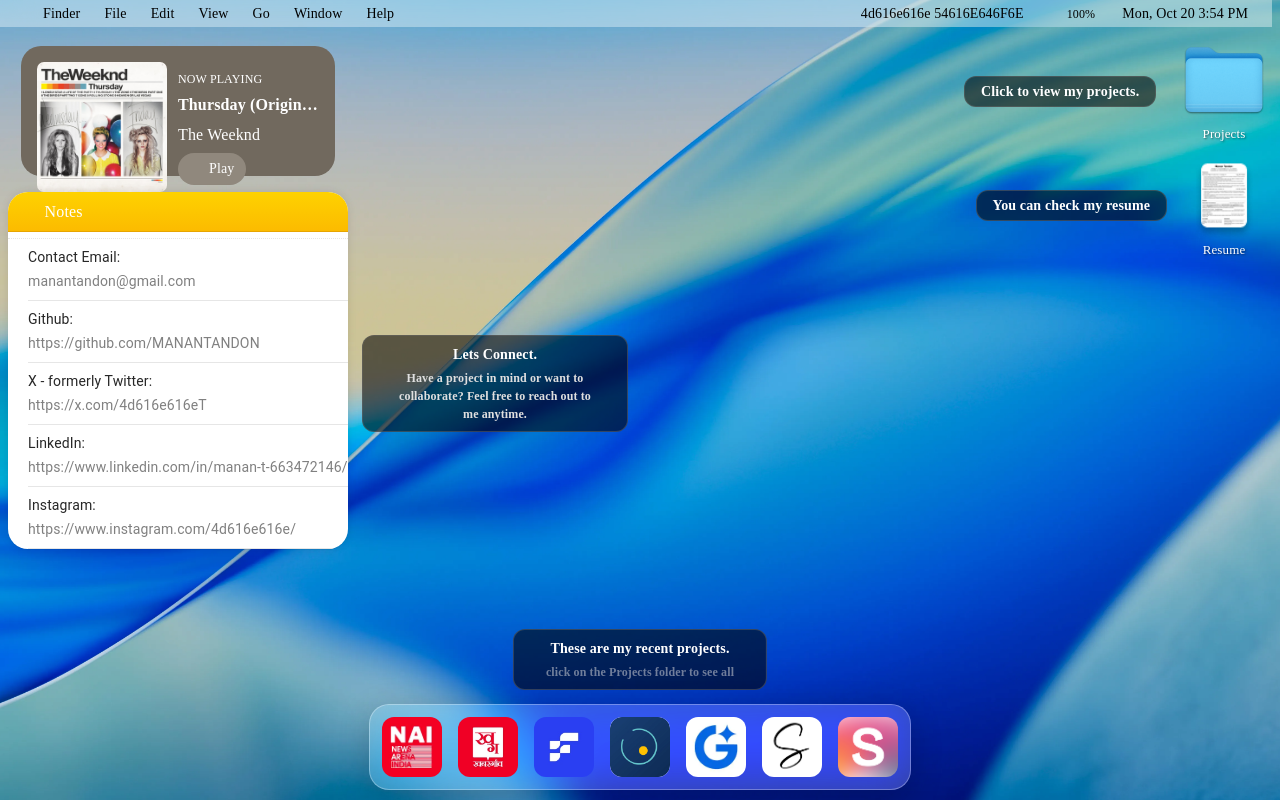
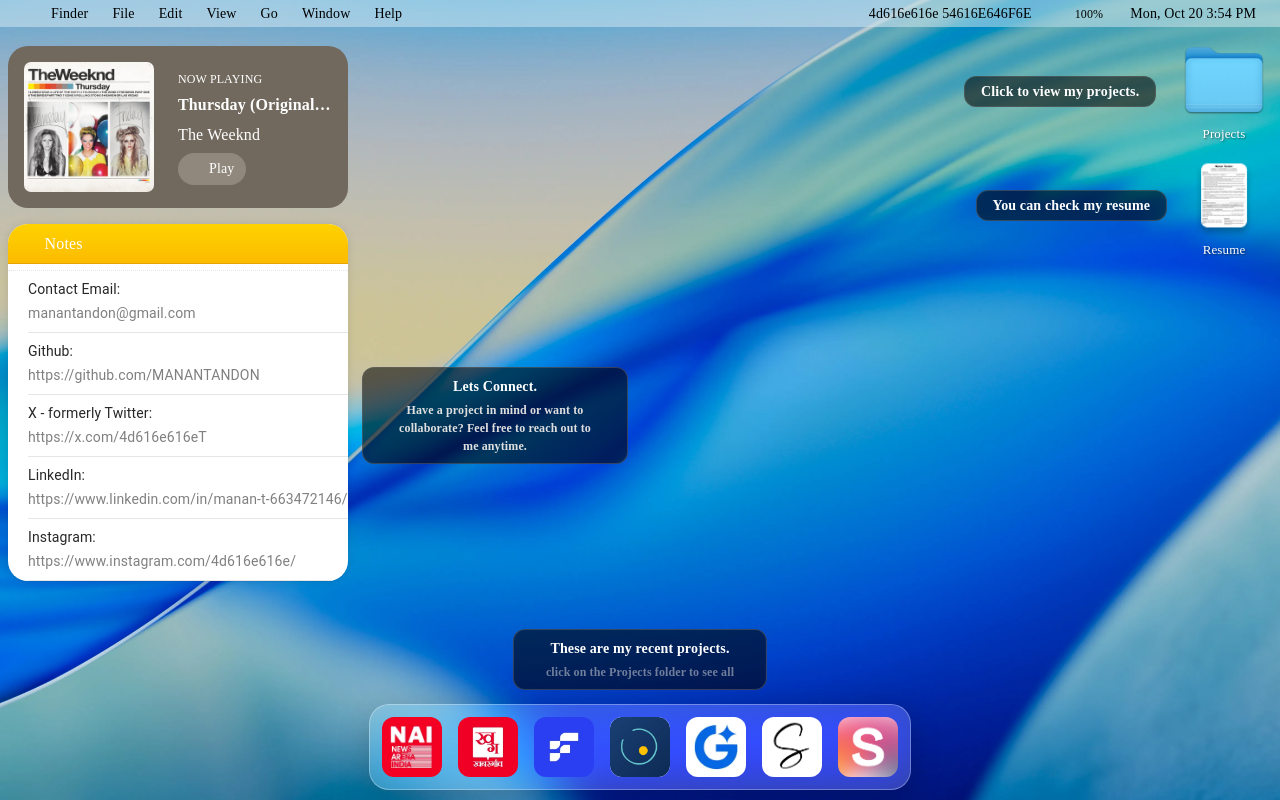
Before and after one commit to MANANTANDON/4d616e616e, a Next.js app: page / in a window 1280 px wide. Built offline with nearby package versions, Linux system fonts and the light colour scheme; a web font is replaced by a local one.

Commit message:
home screen resolved...

```diff
--- a/src/components/Header/Header.jsx
+++ b/src/components/Header/Header.jsx
@@ -14,12 +14,10 @@
         sx={{
           position: "absolute",
           top: 0,
-          mx: -1,
-          width: "100%",
           display: { xs: "none", md: "flex" },
           py: 0.4,
         }}
-        className="menuGlass"
+        className="menuGlass w-screen"
       >
         <Grid container>
           <Grid
--- a/src/components/Misc/MusicWidget.jsx
+++ b/src/components/Misc/MusicWidget.jsx
@@ -21,8 +21,7 @@
       <Box sx={{ mt: "30.39px", pt: 2, mx: -1, pl: 2 }}>
         <Box
           sx={{
-            height: "130px",
-            width: "314px",
+            width: "340px",
             borderRadius: "20px",
             bgcolor: "#71695E",
             p: "16px",
```
